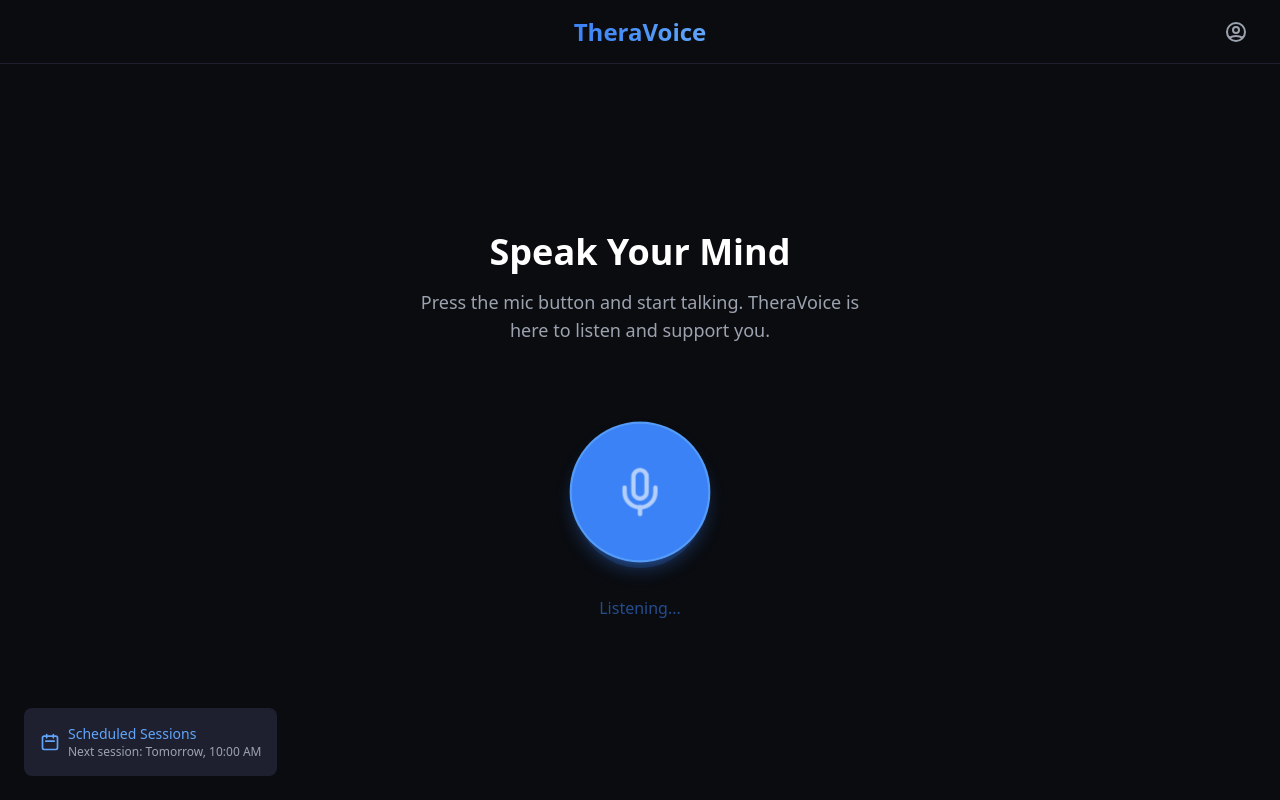
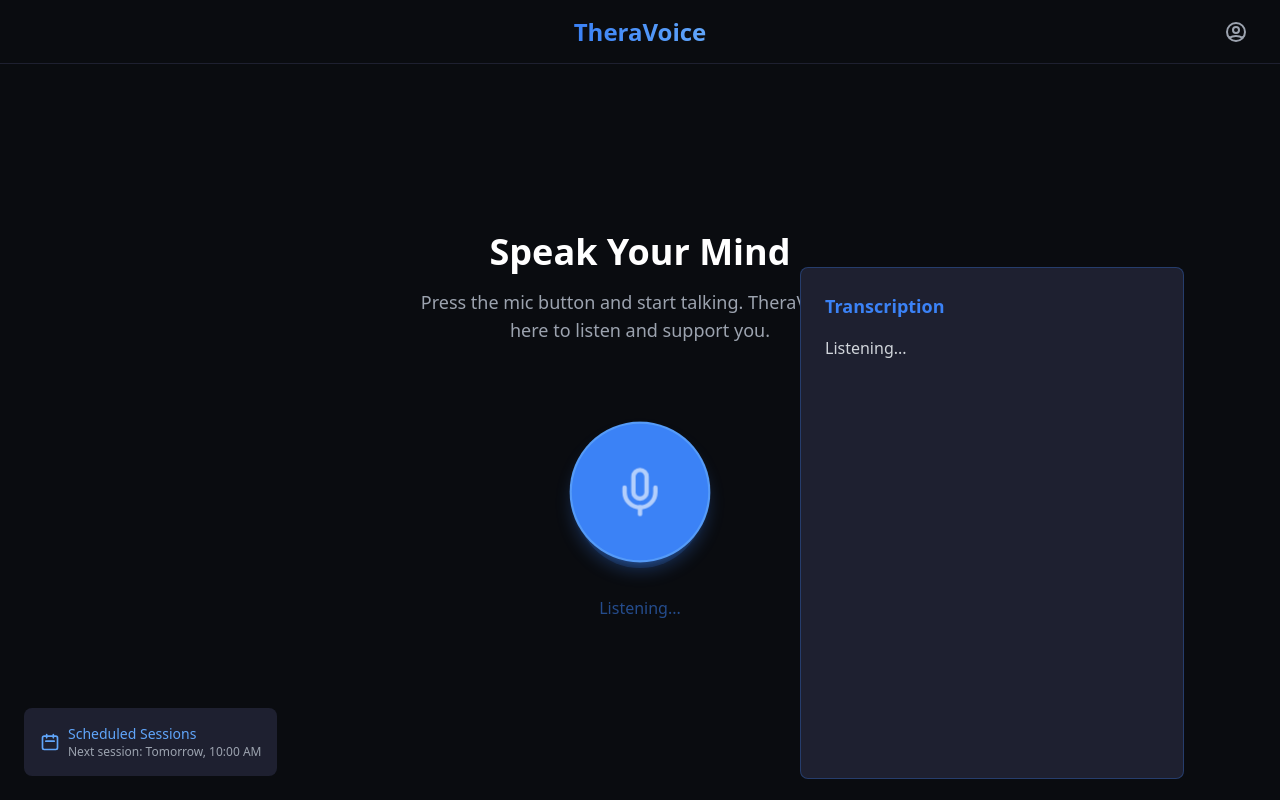
Before and after one commit to anthonysk0215/bruinAIHacks, a React (Vite) app in the folder theravoice-frontend/: page / in a window 1280 px wide. Both pictures are taken after a click on the button 640 px from the left and 536 px from the top of the page. Built offline with nearby package versions, Linux system fonts and the light colour scheme.

Commit message:
Added speech-to-text functionality with real-time transcription

```diff
--- a/theravoice-frontend/src/App.tsx
+++ b/theravoice-frontend/src/App.tsx
@@ -2,6 +2,7 @@ import { useState } from 'react';
 import { ThemeProvider } from './components/theme-provider';
 import { MicButton } from './components/mic-button';
 import { AccountMenu } from './components/account-menu';
+import { SpeechToText } from './components/speech-to-text';
 
 interface Message {
   text: string;
@@ -11,6 +12,7 @@ interface Message {
 function App() {
   const [messages, setMessages] = useState<Message[]>([]);
   const [isRecording, setIsRecording] = useState<boolean>(false);
+  const [currentTranscript, setCurrentTranscript] = useState<string>("");
 
   const handleStartRecording = (): void => {
     setIsRecording(true);
@@ -18,6 +20,14 @@ function App() {
 
   const handleStopRecording = (): void => {
     setIsRecording(false);
+    if (currentTranscript.trim()) {
+      setMessages(prev => [...prev, { text: currentTranscript, isUser: true }]);
+      setCurrentTranscript("");
+    }
+  };
+
+  const handleTranscriptUpdate = (transcript: string): void => {
+    setCurrentTranscript(transcript);
   };
 
   const handleLogout = (): void => {
@@ -53,6 +63,10 @@ function App() {
               onStartRecording={handleStartRecording}
               onStopRecording={handleStopRecording}
             />
+            <SpeechToText
+              isRecording={isRecording}
+              onTranscriptUpdate={handleTranscriptUpdate}
+            />
           </div>
         </main>
 
--- /dev/null
+++ b/theravoice-frontend/src/components/speech-to-text.tsx
@@ -0,0 +1,71 @@
+import { useEffect, useState } from "react";
+
+interface SpeechToTextProps {
+  isRecording: boolean;
+  onTranscriptUpdate: (transcript: string) => void;
+}
+
+export function SpeechToText({ isRecording, onTranscriptUpdate }: SpeechToTextProps) {
+  const [transcript, setTranscript] = useState<string>("");
+  const [recognition, setRecognition] = useState<SpeechRecognition | null>(null);
+
+  useEffect(() => {
+    if (typeof window !== "undefined") {
+      // Initialize speech recognition
+      const SpeechRecognition = window.SpeechRecognition || window.webkitSpeechRecognition;
+      if (SpeechRecognition) {
+        const recognition = new SpeechRecognition();
+        recognition.continuous = true;
+        recognition.interimResults = true;
+        recognition.lang = 'en-US';
+
+        recognition.onresult = (event) => {
+          let currentTranscript = '';
+          for (let i = 0; i < event.results.length; i++) {
+            currentTranscript += event.results[i][0].transcript;
+          }
+          setTranscript(currentTranscript);
+          onTranscriptUpdate(currentTranscript);
+        };
+
+        recognition.onerror = (event) => {
+          console.error('Speech recognition error:', event.error);
+        };
+
+        setRecognition(recognition);
+      }
+    }
+  }, []);
+
+  useEffect(() => {
+    if (recognition) {
+      if (isRecording) {
+        recognition.start();
+      } else {
+        recognition.stop();
+        setTranscript("");
+      }
+    }
+  }, [isRecording, recognition]);
+
+  return (
+    <div className={`
+      fixed right-24 top-1/3
+      w-96 h-[32rem] bg-[#1e2030] rounded-lg
+      border border-[#3b82f6]/30
+      transform transition-all duration-300 ease-in-out
+      ${isRecording ? 'opacity-100 translate-x-0' : 'opacity-0 translate-x-8 pointer-events-none'}
+    `}>
+      <div className="p-6 h-full flex flex-col">
+        <h3 className="text-lg font-semibold text-[#3b82f6] mb-4">
+          Transcription
+        </h3>
+        <div className="flex-1 overflow-auto">
+          <p className="text-gray-300 whitespace-pre-wrap">
+            {transcript || "Listening..."}
+          </p>
+        </div>
+      </div>
+    </div>
+  );
+}
--- /dev/null
+++ b/theravoice-frontend/src/types/speech-recognition.d.ts
@@ -0,0 +1,23 @@
+interface SpeechRecognitionErrorEvent extends Event {
+  error: string;
+}
+
+interface SpeechRecognitionEvent extends Event {
+  results: SpeechRecognitionResultList;
+  resultIndex: number;
+}
+
+interface Window {
+  SpeechRecognition: new () => SpeechRecognition;
+  webkitSpeechRecognition: new () => SpeechRecognition;
+}
+
+interface SpeechRecognition extends EventTarget {
+  continuous: boolean;
+  interimResults: boolean;
+  lang: string;
+  onresult: (event: SpeechRecognitionEvent) => void;
+  onerror: (event: SpeechRecognitionErrorEvent) => void;
+  start: () => void;
+  stop: () => void;
+}
```
